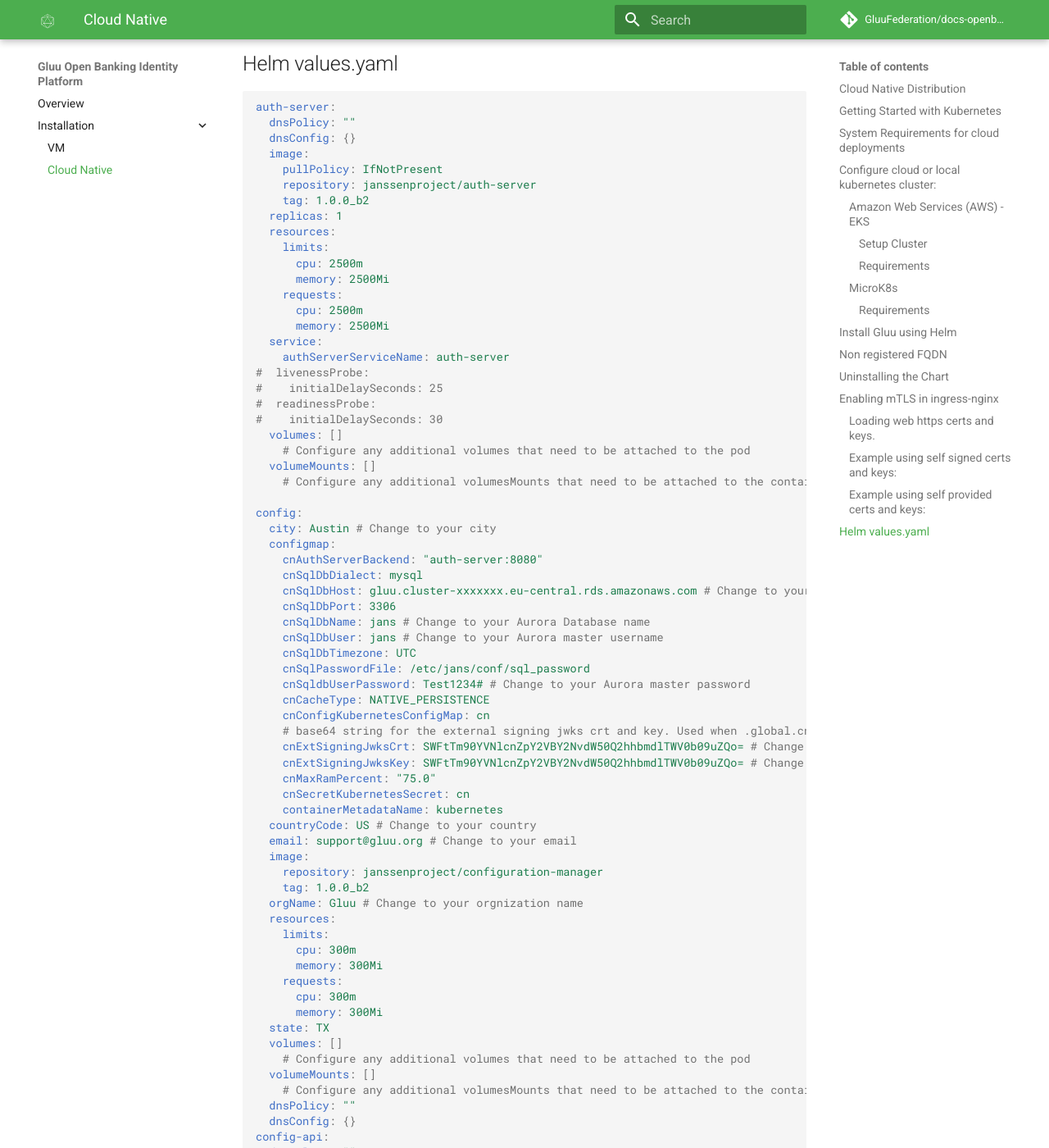
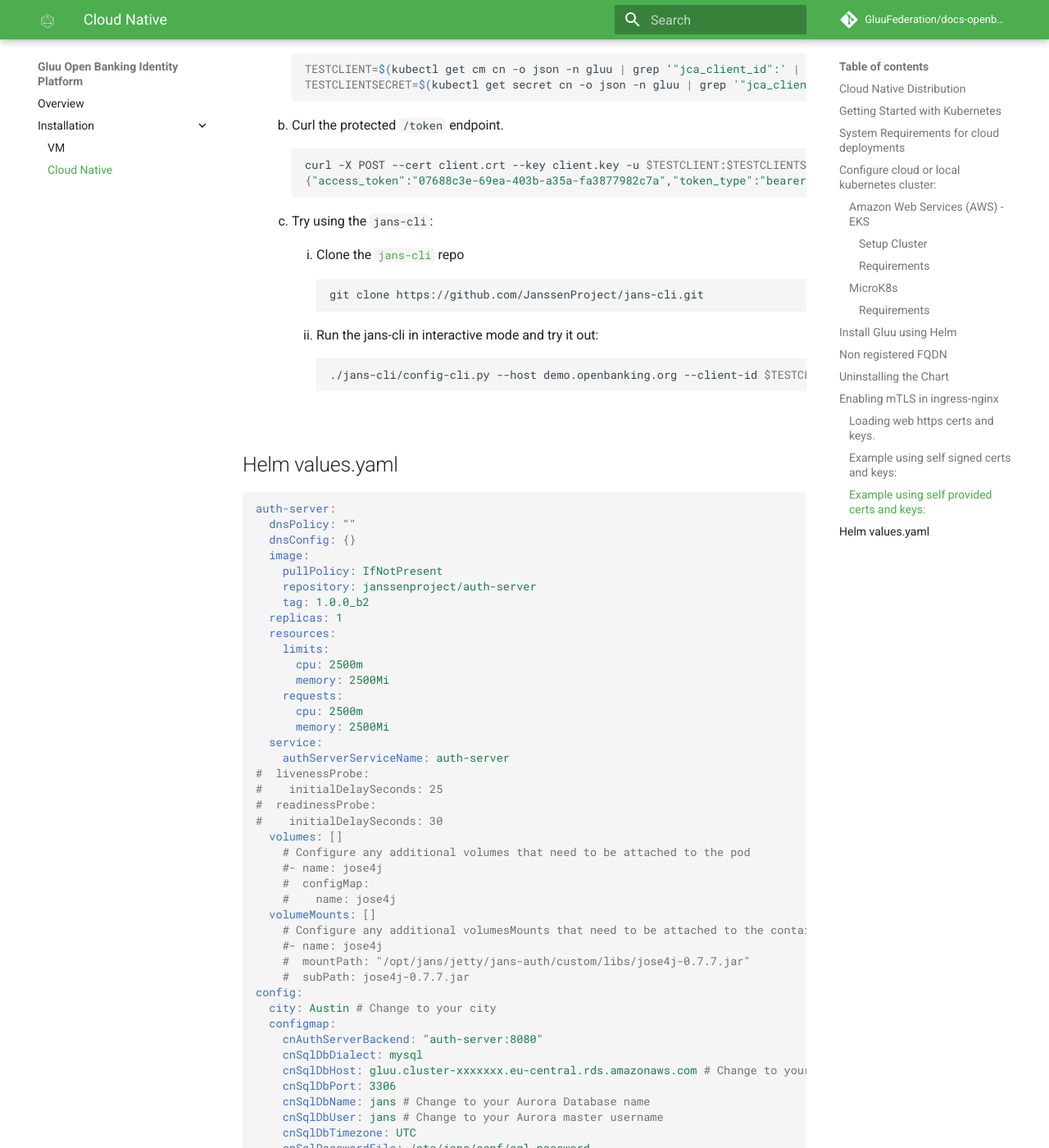
Before and after one commit to GluuFederation/docs-openbanking-prod, an MkDocs documentation site: the page built from docs/source/install-cn.md, in a window 1280 px wide and 1400 px high, scrolled down 7142 px. Shown: the whole window at 82% size. Built offline with MkDocs 1.6.1 and Material for MkDocs 9.7.7, drawn with Linux system fonts in a browser that asks for light colours; comment, search, counter and statistics services are not loaded; some of the changed text lies outside the part shown.

Commit message:
docs: add jans-cli instructions

````diff
--- a/docs/source/install-cn.md
+++ b/docs/source/install-cn.md
@@ -264,6 +264,21 @@ If during installation the release was not defined, release name is checked by r
         {"access_token":"07688c3e-69ea-403b-a35a-fa3877982c7a","token_type":"bearer","expires_in":299}
         ```
 
+    1.  Try using the `jans-cli`:
+
+        1.  Clone the [`jans-cli`](https://github.com/JanssenProject/jans-cli/) repo
+
+            ```
+            git clone https://github.com/JanssenProject/jans-cli.git
+            ```
+
+        1.  Run the jans-cli in interactive mode and try it out:
+
+            ```bash
+            ./jans-cli/config-cli.py --host demo.openbanking.org --client-id $TESTCLIENT --client_secret $TESTCLIENTSECRET --cert-file client.crt --key-file client.key -noverify
+            ```
+
+
 ### Example using self provided certs and keys:
 
 1.  Follow the above [steps](#enabling-mtls-in-ingress-nginx) to enable the annotations and protected endpoints before running the [`helm install`](#install-gluu-using-helm) command.
@@ -303,9 +318,23 @@ If during installation the release was not defined, release name is checked by r
     1.  Curl the protected `/token` endpoint.
 
         ```bash
-        curl -X POST -k --cert client.crt --key client.key -u $TESTCLIENT:$TESTCLIENTSECRET https://demo.openbanking.org/jans-auth/restv1/token -d grant_type=client_credentials
+        curl -X POST --cert client.crt --key client.key -u $TESTCLIENT:$TESTCLIENTSECRET https://demo.openbanking.org/jans-auth/restv1/token -d grant_type=client_credentials
         {"access_token":"07688c3e-69ea-403b-a35a-fa3877982c7a","token_type":"bearer","expires_in":299}
         ```
+
+    1.  Try using the `jans-cli`:
+
+        1.  Clone the [`jans-cli`](https://github.com/JanssenProject/jans-cli/) repo
+
+            ```
+            git clone https://github.com/JanssenProject/jans-cli.git
+            ```
+
+        1.  Run the jans-cli in interactive mode and try it out:
+
+            ```bash
+            ./jans-cli/config-cli.py --host demo.openbanking.org --client-id $TESTCLIENT --client_secret $TESTCLIENTSECRET --cert-file client.pem --key-file client.key
+            ```
 
 ## Helm values.yaml
 
@@ -333,9 +362,14 @@ auth-server:
 #    initialDelaySeconds: 30
   volumes: []
     # Configure any additional volumes that need to be attached to the pod
+    #- name: jose4j
+    #  configMap:
+    #    name: jose4j
   volumeMounts: []
     # Configure any additional volumesMounts that need to be attached to the containers
-
+    #- name: jose4j
+    #  mountPath: "/opt/jans/jetty/jans-auth/custom/libs/jose4j-0.7.7.jar"
+    #  subPath: jose4j-0.7.7.jar
 config:
   city: Austin # Change to your city
   configmap:
````
